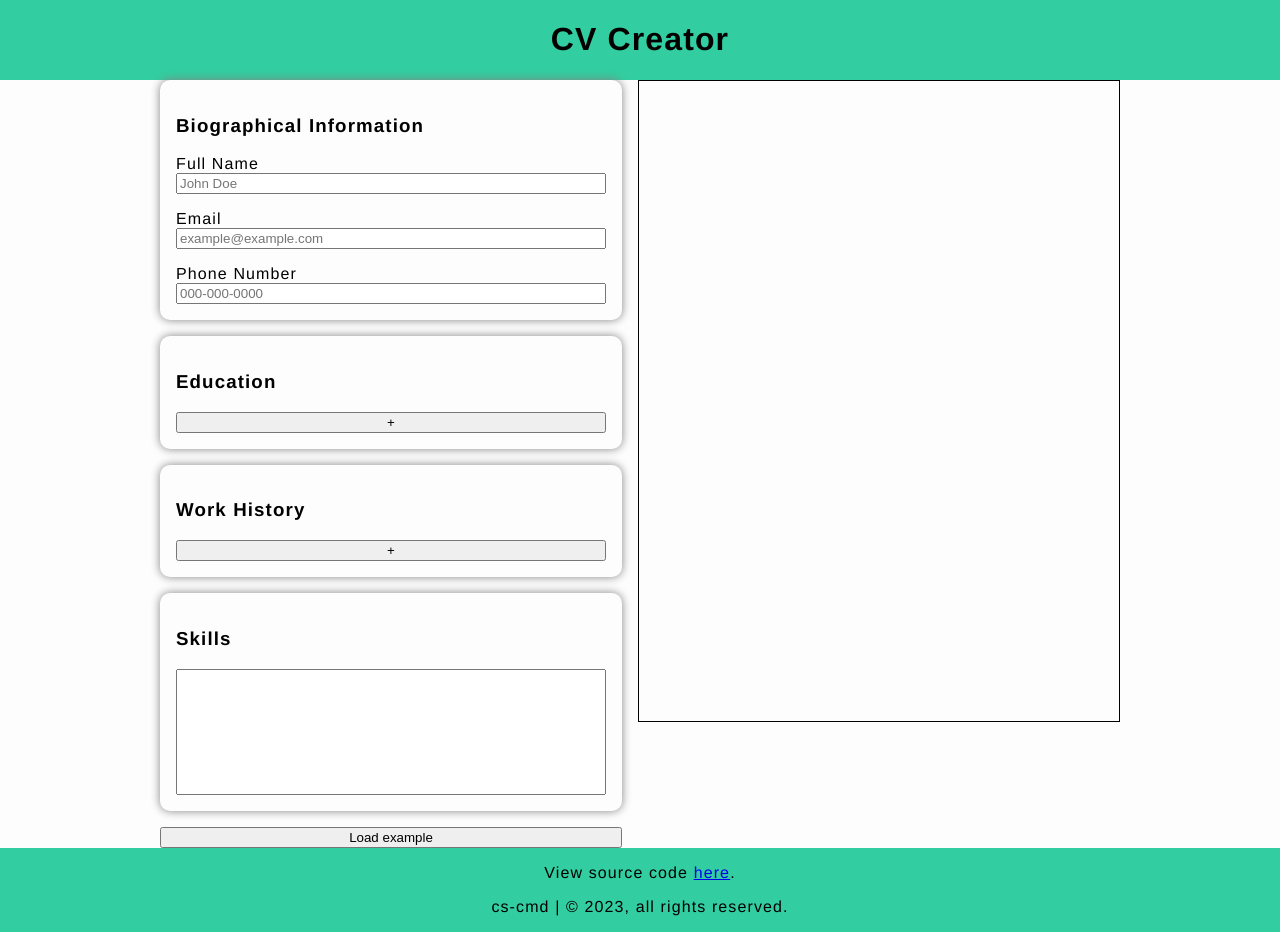
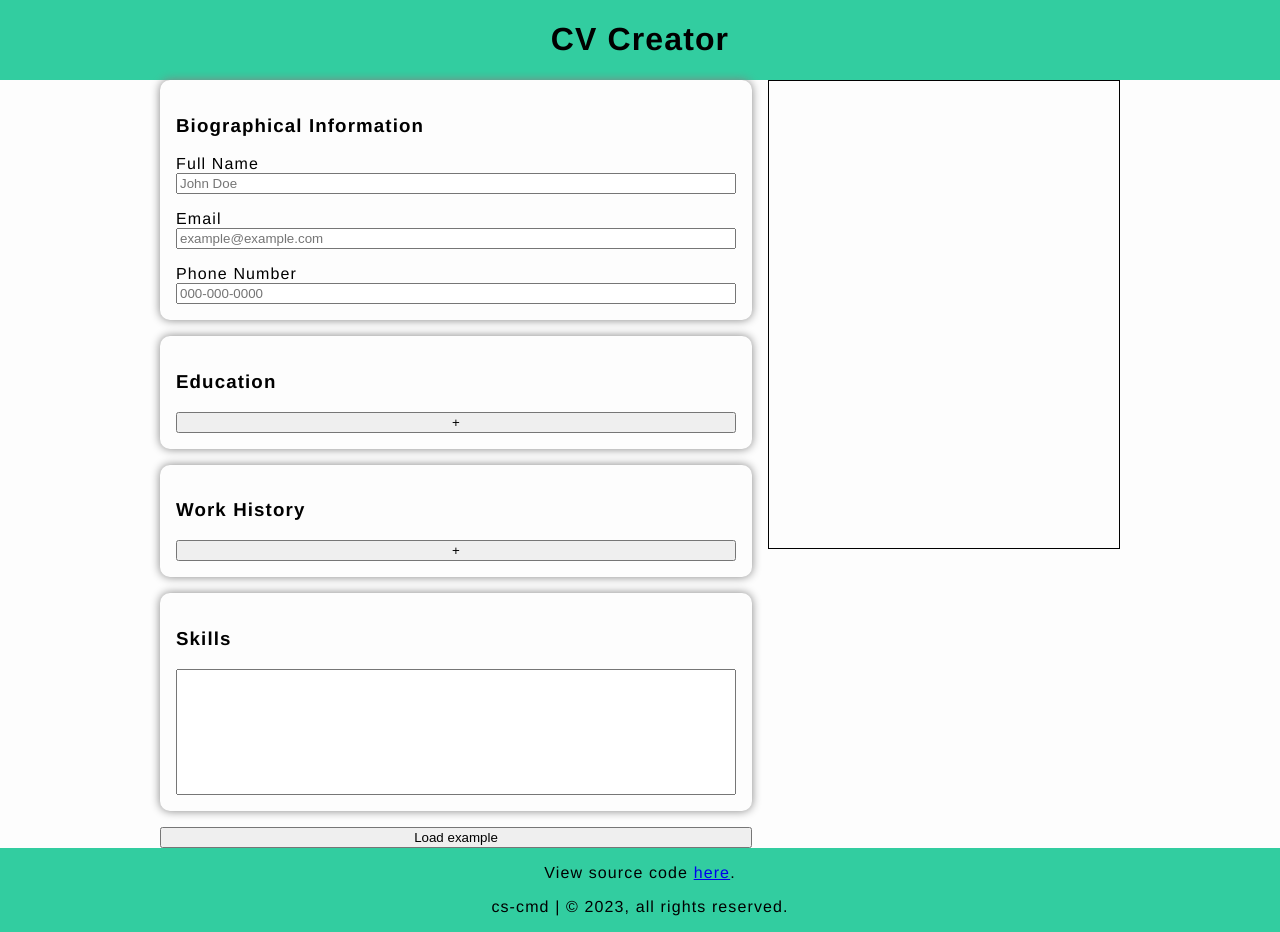
Before and after one commit to cs-cmd/odin-cv, a React (Vite) app: page / in a window 1280 px wide. Built offline with nearby package versions, Linux system fonts and the light colour scheme.

Commit message:
Set width for resume preview; changed if-logic for bio information

```diff
--- a/src/App.jsx
+++ b/src/App.jsx
@@ -193,7 +193,7 @@ function App() {
                   labelName={item.labelName}
                   nameOnForm={item.nameOnForm}
                   placeholder={item.placeholder}
-                  type={item.type !== undefined ? item.type : ''}
+                  type={getDefinitionOrNull(item.type)}
                   onChange={(e) => handleFieldChange(item.fieldName, e.target.value)}
                 />)
               }>
--- a/src/components/styles/ResumeView.css
+++ b/src/components/styles/ResumeView.css
@@ -1,5 +1,5 @@
 .preview {
-  width: 50%;
+  width: 350px;
   height: fit-content;
   position: sticky;
   top: 5px;
```
